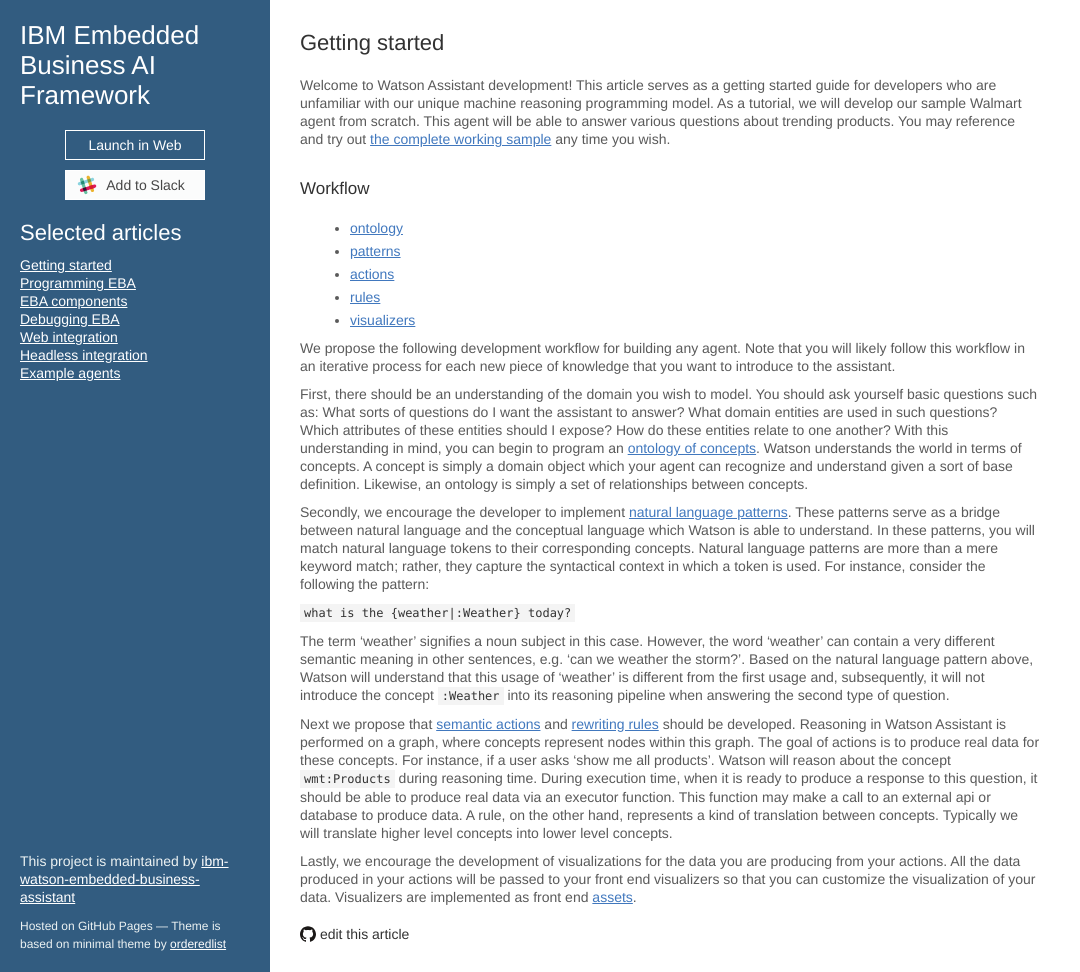
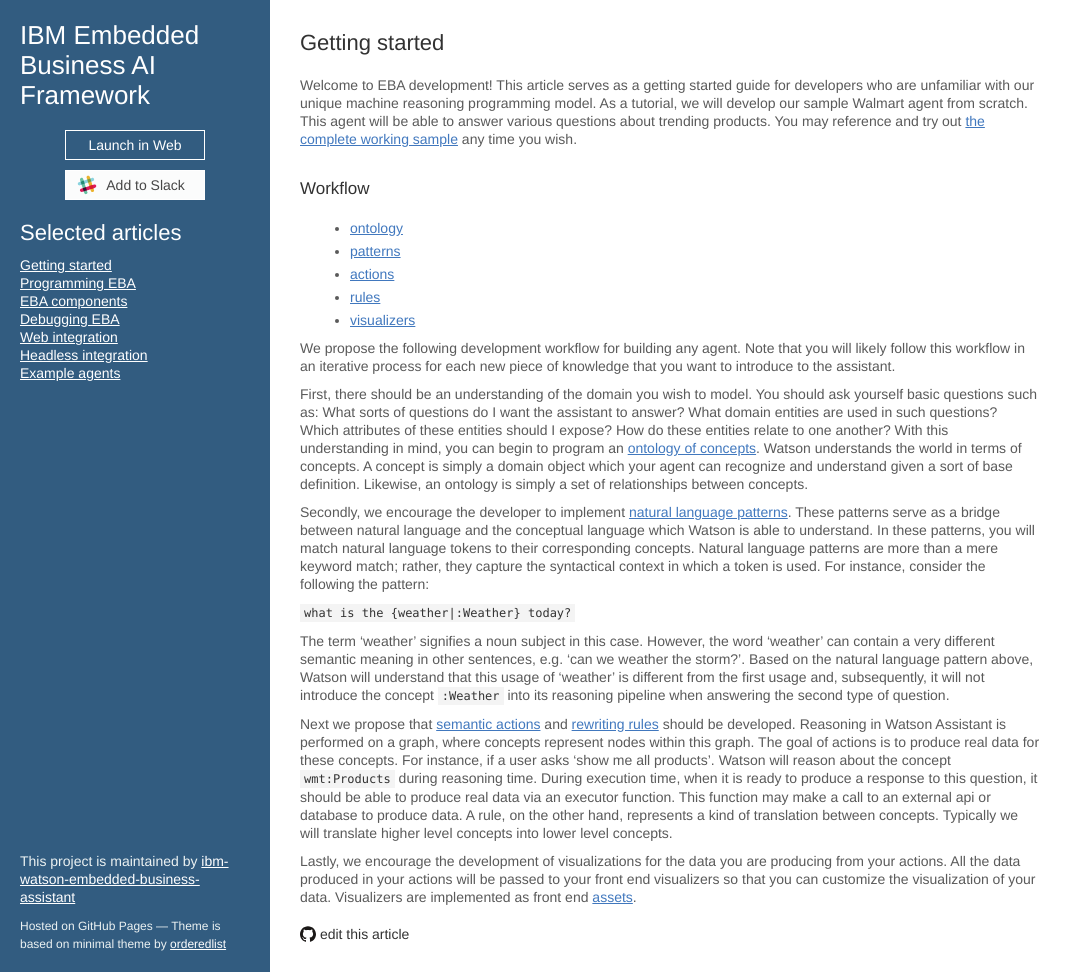
Before and after one commit to ibm-watson-embedded-business-assistant/eba-example-agents, a Jekyll site: the page built from docs/getting-started/GettingStarted.md, in a window 1280 px wide and 972 px high. Shown: the whole window, without its empty margins (0-1080 px from the left). Built offline with Jekyll 4.4.1, drawn with Linux system fonts in a browser that asks for light colours; our own code applies the rules of GitHub Pages for plain Markdown files; the repository's description, which GitHub fills in, is left out.

Commit message:
Update GettingStarted.md

```diff
--- a/docs/getting-started/GettingStarted.md
+++ b/docs/getting-started/GettingStarted.md
@@ -1,6 +1,6 @@
 ## Getting started
 
-Welcome to Watson Assistant development! This article serves as a getting started guide for developers who are unfamiliar with our unique machine reasoning programming model. As a tutorial, we will develop our sample Walmart agent from scratch. This agent will be able to answer various questions about trending products. You may reference and try out [the complete working sample](../../samples/Walmart.md) any time you wish.
+Welcome to EBA development! This article serves as a getting started guide for developers who are unfamiliar with our unique machine reasoning programming model. As a tutorial, we will develop our sample Walmart agent from scratch. This agent will be able to answer various questions about trending products. You may reference and try out [the complete working sample](../../samples/Walmart.md) any time you wish.
 
 ### Workflow
 - [ontology](./Ontology.md)
```
